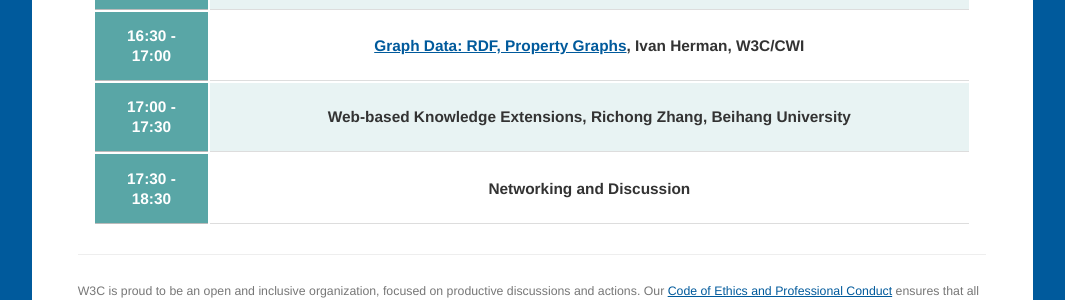
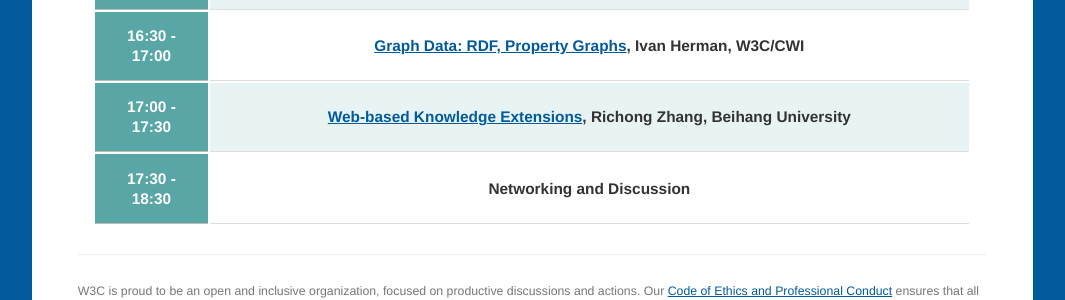
Before and after one commit to w3c/w3c-track-2019, a Jekyll site: the page built from schedule.md, in a window 1280 px wide. Shown: the part 1195-1495 px from the top of the page, without its empty margins (108-1173 px from the left). Built offline with Jekyll 4.4.1, drawn with Linux system fonts in a browser that asks for light colours; our own code applies the rules of GitHub Pages for plain Markdown files.

Commit message:
Update schedule.md

```diff
--- a/schedule.md
+++ b/schedule.md
@@ -76,7 +76,7 @@ layout: home
     <tr>
         <th>17:00 - 17:30</th>
         <td>
-            <p class="session-title">Web-based Knowledge Extensions, Richong Zhang, Beihang University</p>
+            <p class="session-title"><a href="speakers.html#richong">Web-based Knowledge Extensions</a>, Richong Zhang, Beihang University</p>
         </td>
     </tr>
     <tr>
```
